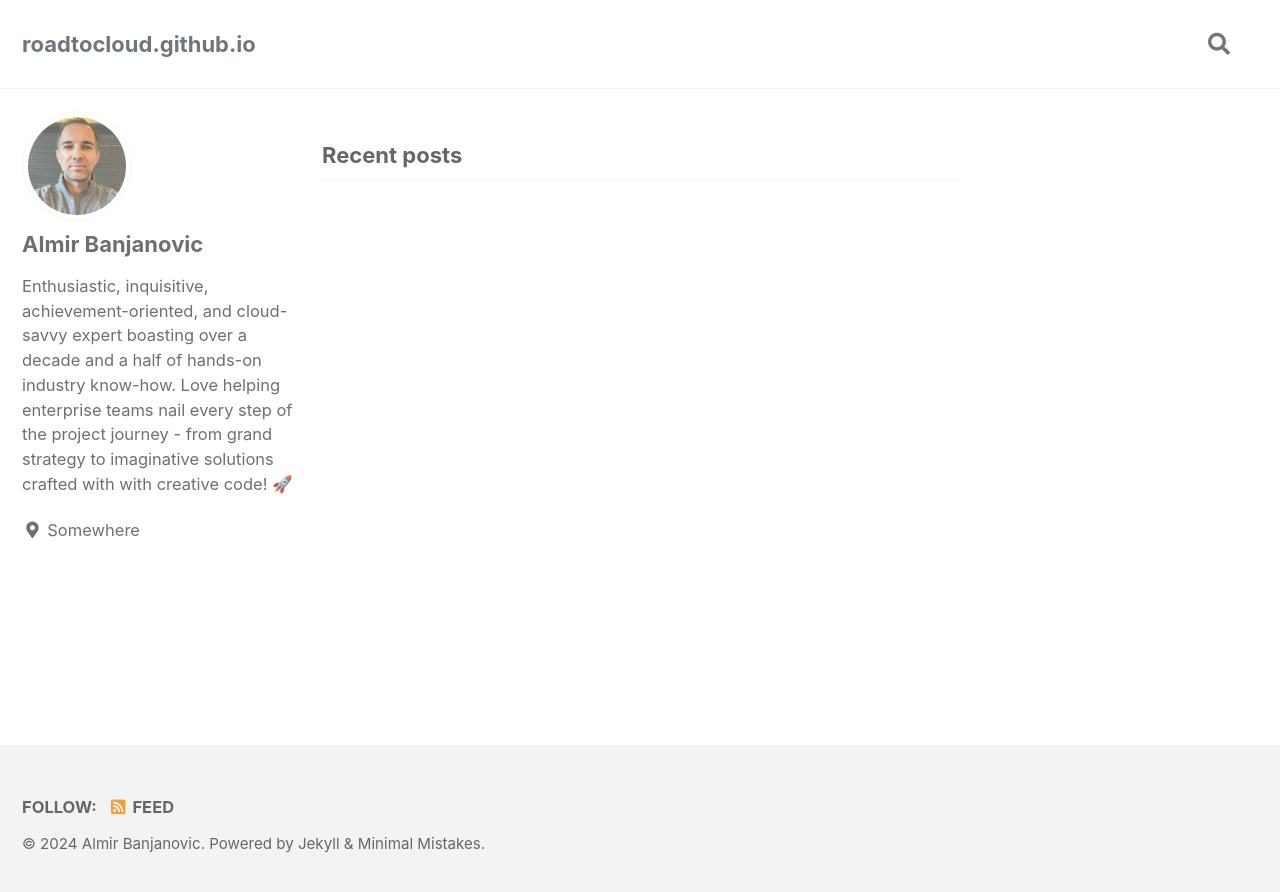
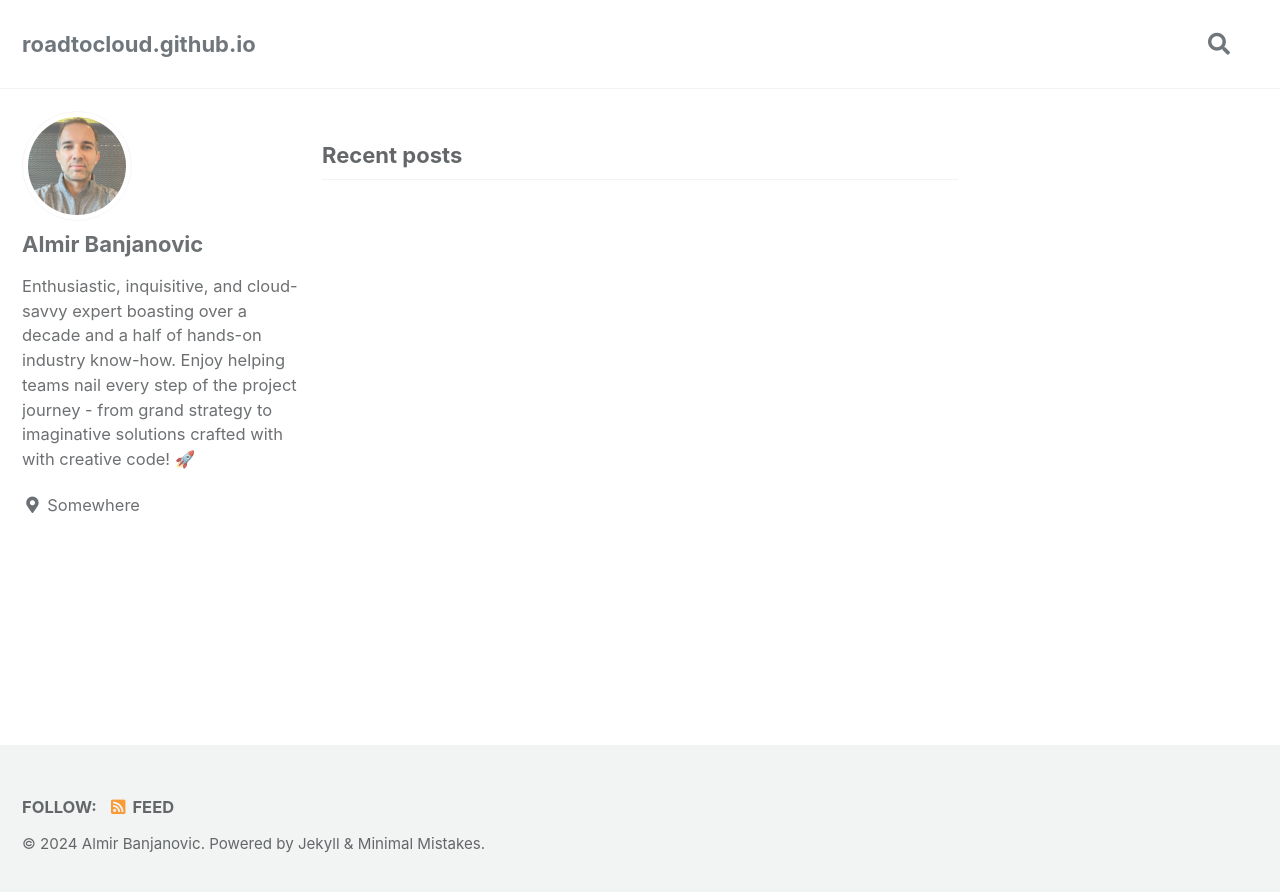
Before and after one commit to almirbanjanovic/roadtocloud.github.io, a Jekyll site: the page built from index.html, in a window 1280 px wide. Shown: the top 892 px of the page. Built offline with Jekyll 4.4.1, drawn with Linux system fonts in a browser that asks for light colours; cached includes are drawn as plain includes; the list of posts is cut into pages by our own code; comment, search, counter and statistics services are not loaded.

Commit message:
Update _config.yml

```diff
--- a/_config.yml
+++ b/_config.yml
@@ -107,7 +107,7 @@ analytics:
 author:
   name             : "Almir Banjanovic"
   avatar           : "/assets/images/bio-head.jpg" # path of avatar image, e.g. "/assets/images/bio-photo.jpg"
-  bio              : "Enthusiastic, inquisitive, achievement-oriented, and cloud-savvy expert boasting over a decade and a half of hands-on industry know-how. Love helping enterprise teams nail every step of the project journey - from grand strategy to imaginative solutions crafted with with creative code! 🚀"
+  bio              : "Enthusiastic, inquisitive, and cloud-savvy expert boasting over a decade and a half of hands-on industry know-how. Enjoy helping teams nail every step of the project journey - from grand strategy to imaginative solutions crafted with with creative code! 🚀"
   location         : "Somewhere"
   email            :
   links:
```
